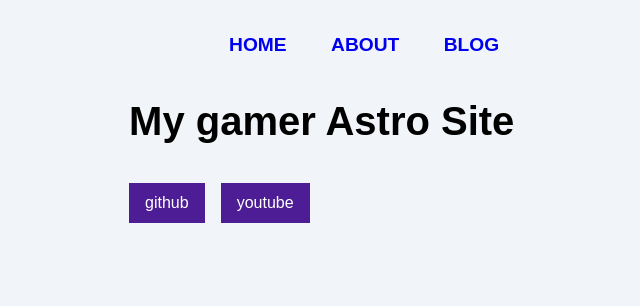
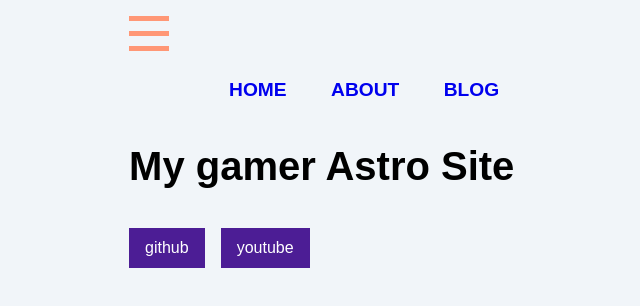
Before and after one commit to dynamitegus/dynamitegus.website, an Astro site: page / in a window 1280 px wide. Shown: the whole page, without its empty margins (171-811 px from the left). Built offline with nearby package versions, Linux system fonts and the light colour scheme; Astro itself is replaced by a stand-in of ours.

Commit message:
Hamburgler Menu Time

```diff
--- /dev/null
+++ b/src/components/Hamburger.astro
@@ -0,0 +1,7 @@
+---
+---
+<div class="hamburger">
+    <span class="line"></span>
+    <span class="line"></span>
+    <span class="line"></span>
+</div>
--- a/src/components/Header.astro
+++ b/src/components/Header.astro
@@ -1,9 +1,11 @@
 ---
+import Hamburger from "./Hamburger.astro";
 import Navigation from "./Navigation.astro";
 ---
 
 <header>
     <nav>
+        <Hamburger />
         <Navigation />
     </nav>
 </header>
--- a/src/styles/global.css
+++ b/src/styles/global.css
@@ -20,6 +20,19 @@ html {
     font-size: 2.5rem;
   }
   /* nav styles */
+
+  .hamburger {
+    padding-right: 20px;
+    cursor: pointer;
+  }
+
+  .hamburger .line {
+    display: block;
+    width: 40px;
+    height: 5px;
+    margin-bottom: 10px;
+    background-color: #ff9776;
+  }
 
   .nav-links {
     width: 100%;
```
